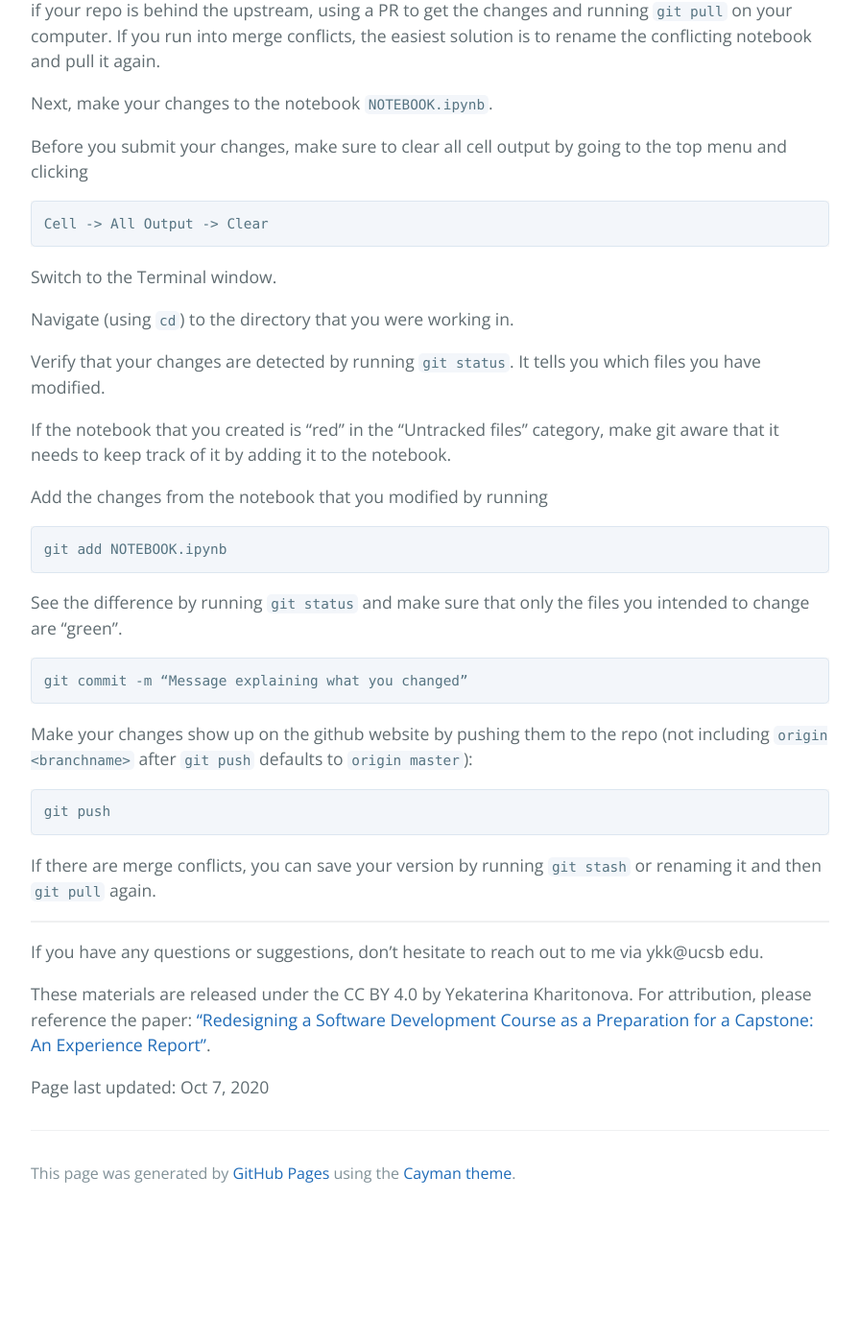
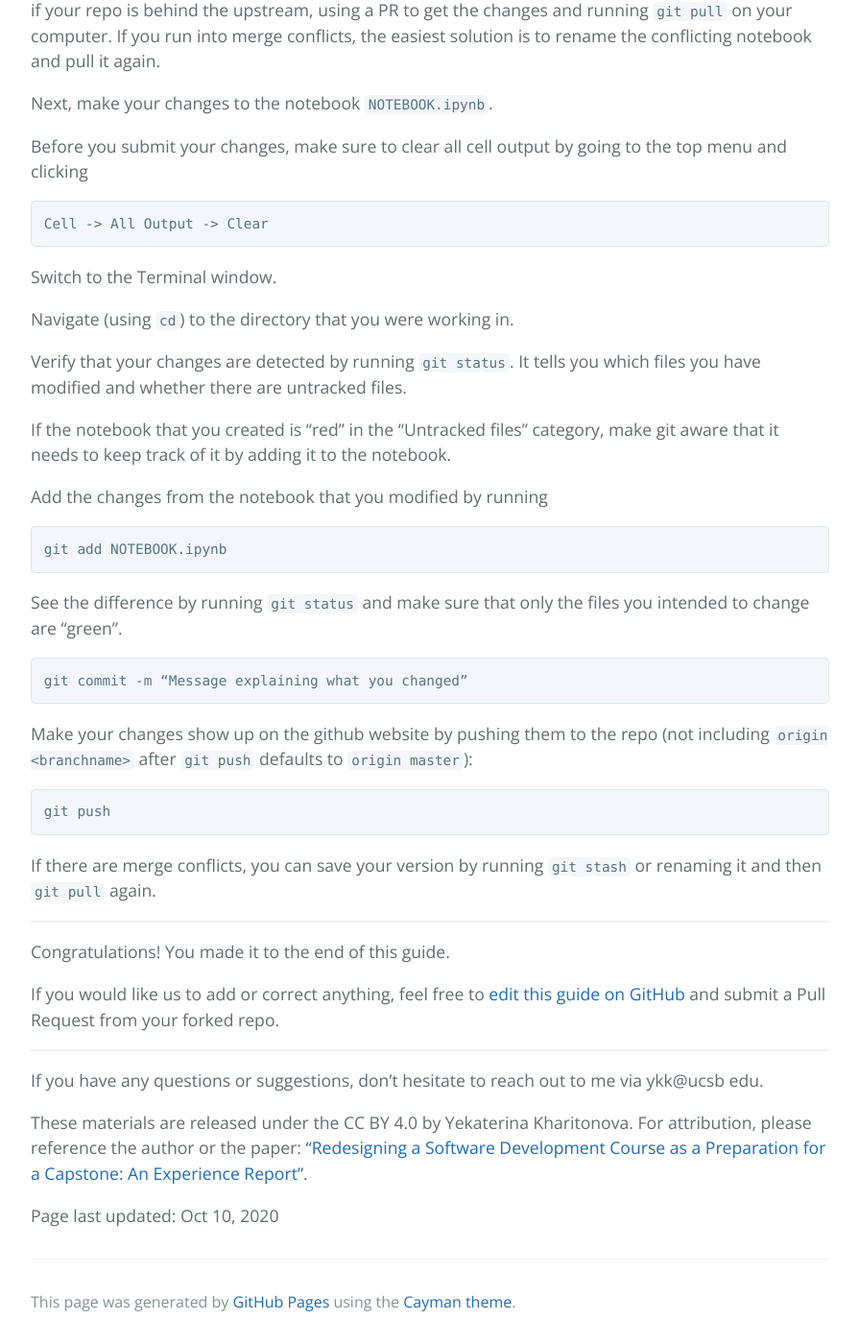
Before and after one commit to TEAM-repo/TEAM-repo.github.io, a Jekyll site: the page built from ucsb-2020-capstone.md, in a window 1280 px wide and 1400 px high, scrolled down 6131 px. Shown: the whole window at 96% size, without its empty margins (192-1087 px from the left). Built offline with Jekyll 4.4.1, drawn with Linux system fonts in a browser that asks for light colours; before the commit the page ends 7397 px from its top, so only the background shows below that; some of the changed text lies outside the part shown.

Commit message:
Update ucsb-2020-capstone.md

```diff
--- a/ucsb-2020-capstone.md
+++ b/ucsb-2020-capstone.md
@@ -192,7 +192,7 @@ Switch to the Terminal window.
 
 Navigate (using `cd`) to the directory that you were working in.
 
-Verify that your changes are detected by running `git status`. It tells you which files you have modified.
+Verify that your changes are detected by running `git status`. It tells you which files you have modified and whether there are untracked files.
 
 If the notebook that you created is "red" in the "Untracked files" category, make git aware that it needs to keep track of it by adding it to the notebook.
 
@@ -213,13 +213,17 @@ git push
 
 If there are merge conflicts, you can save your version by running `git stash` or renaming it and then `git pull` again.
 
+---------
 
+Congratulations! You made it to the end of this guide.
+
+If you would like us to add or correct anything, feel free to [edit this guide on GitHub](https://github.com/TEAM-repo/TEAM-repo.github.io/blob/master/ucsb-2020-capstone.md) and submit a Pull Request from your forked repo.
 
 ---------
 
 If you have any questions or suggestions, don't hesitate to reach out to me via ykk@ucsb edu.
 
-These materials are released under the CC BY 4.0 by Yekaterina Kharitonova. For attribution, please reference the paper:
+These materials are released under the CC BY 4.0 by Yekaterina Kharitonova. For attribution, please reference the author or the paper:
 ["Redesigning a Software Development Course as a Preparation for a Capstone: An Experience Report"](https://dl.acm.org/citation.cfm?id=3287498).
 
-Page last updated: Oct 7, 2020
+Page last updated: Oct 10, 2020
```
Also changed, not shown: other parts of ucsb-2020-capstone.md (+3 -3 lines).
